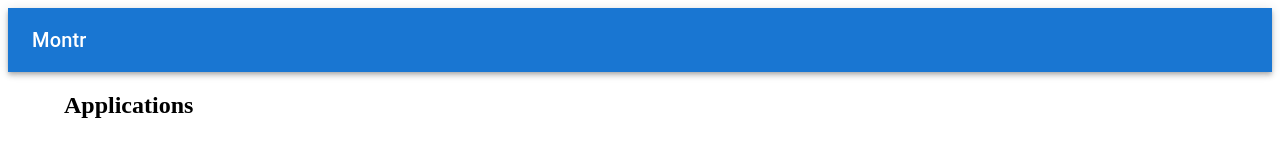
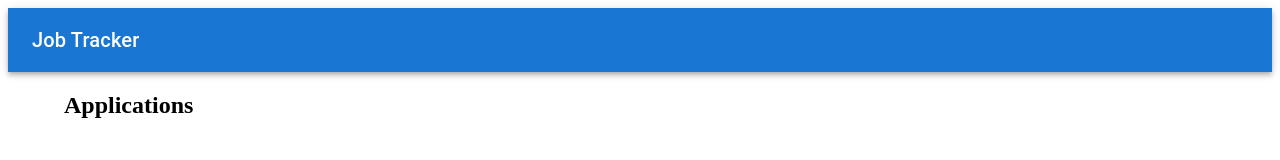
Before and after one commit to minimalnomad/job-crm, a React (Vite) app: page / in a window 1280 px wide. Shown: the top 160 px of the page. Built offline with nearby package versions, Linux system fonts and the light colour scheme.

Commit message:
chore: update app title

```diff
--- a/index.html
+++ b/index.html
@@ -3,7 +3,7 @@
   <head>
     <meta charset="UTF-8" />
     <meta name="viewport" content="width=device-width, initial-scale=1.0" />
-    <title>Montr</title>
+    <title>Job Tracker</title>
   </head>
   <body>
     <div id="root"></div>
--- a/src/App.tsx
+++ b/src/App.tsx
@@ -11,7 +11,7 @@ export default function App() {
     <>
       <AppBar position="static">
         <Toolbar>
-          <Typography variant="h6">Montr</Typography>
+          <Typography variant="h6">Job Tracker</Typography>
         </Toolbar>
       </AppBar>
       <Container>
```
